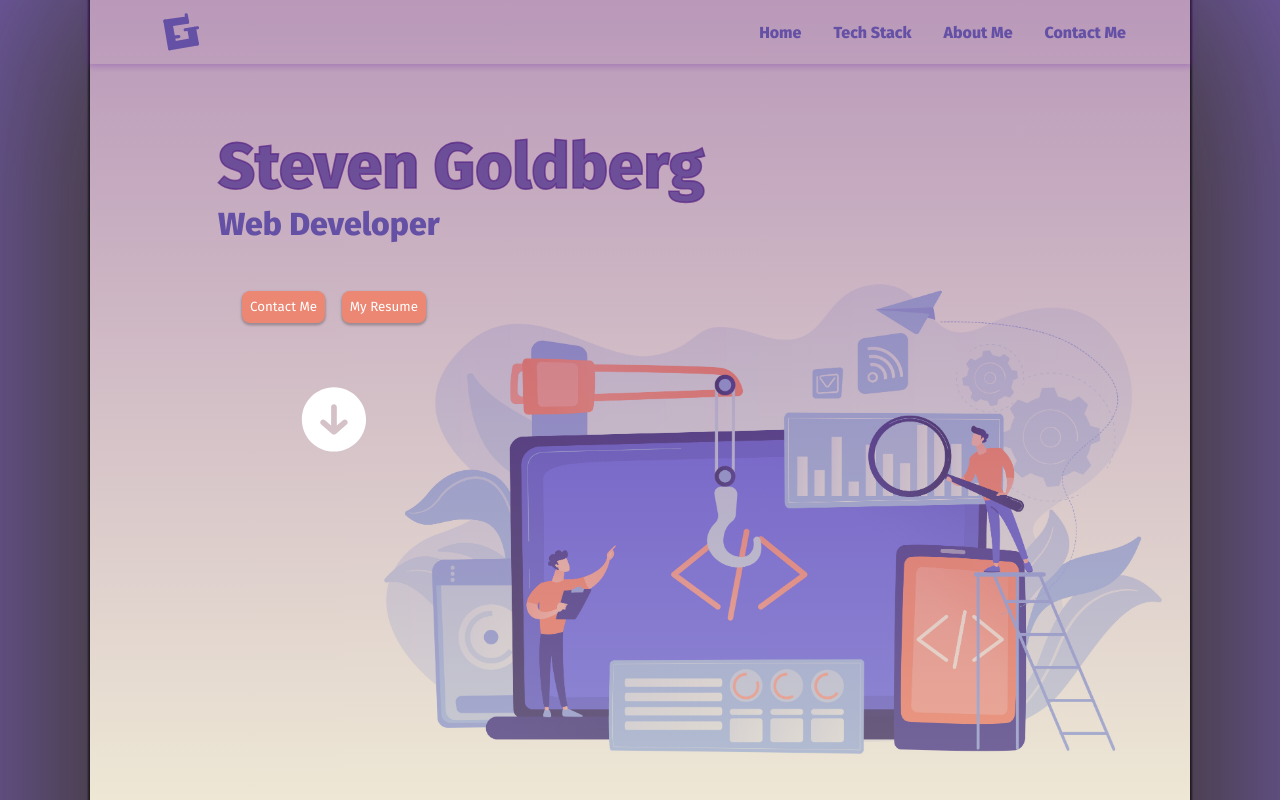
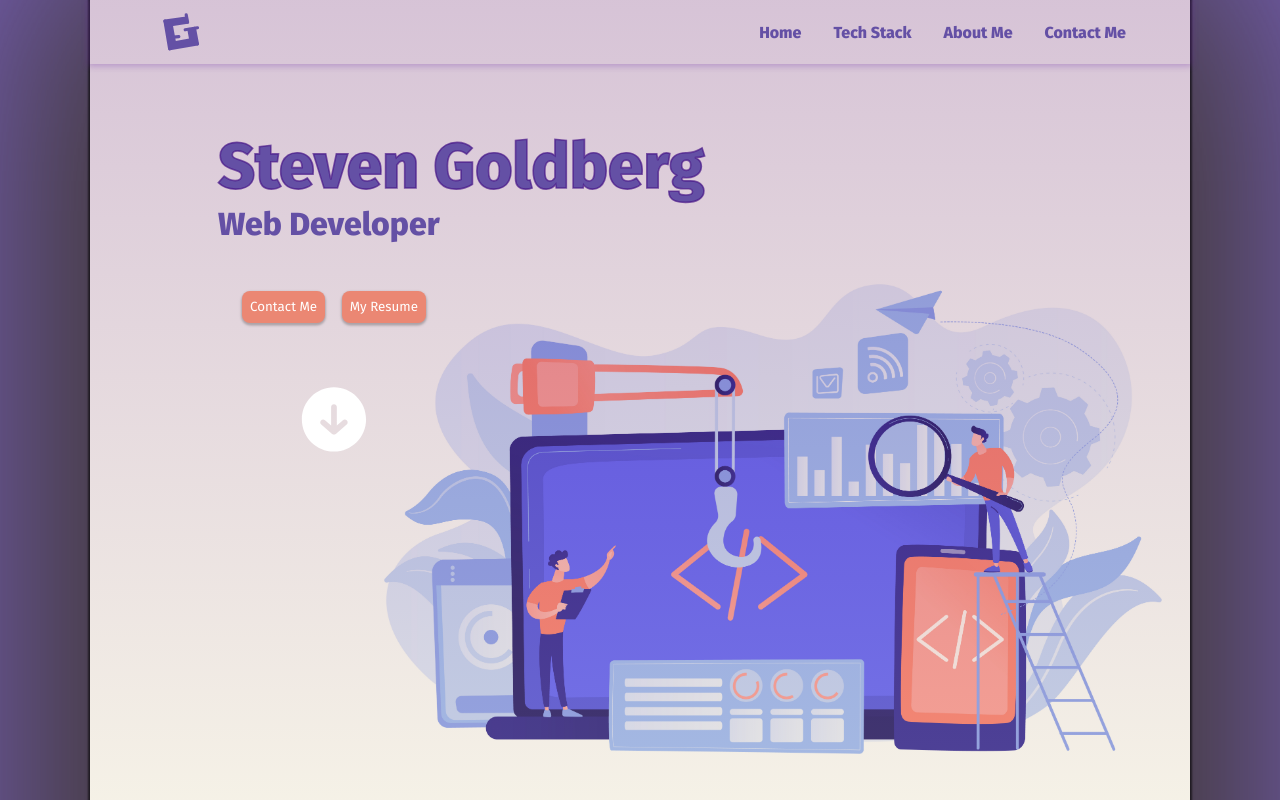
Before and after one commit to stevengoldbergm/portfolio, a React (Create React App) app: page / in a window 1280 px wide. Shown: the top 800 px of the page. Built offline with nearby package versions, Linux system fonts and the light colour scheme.

Commit message:
Removed Overlay

```diff
--- a/src/components/pages/Hero.js
+++ b/src/components/pages/Hero.js
@@ -1,11 +1,11 @@
 import Home from "../Home/Home";
-import Overlay from "../Overlay/Overlay";
+// import Overlay from "../Overlay/Overlay";
 import "./Hero.css";
 
 function Hero({ handleModal }) {
   return (
     <div id="home" className="hero">
-      <Overlay />
+      {/* <Overlay /> */}
       <Home handleModal={handleModal} />
     </div>
   );
```
